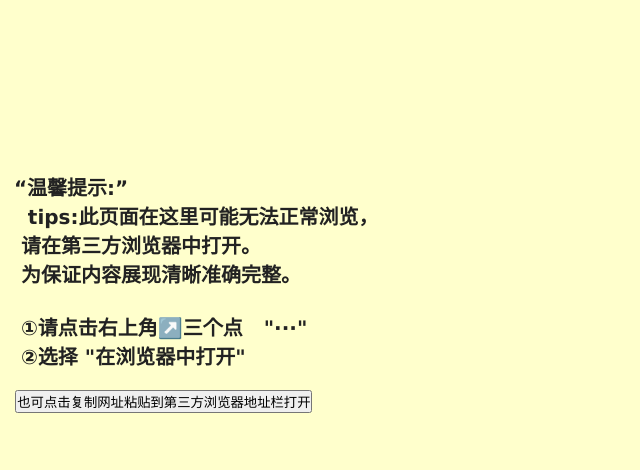
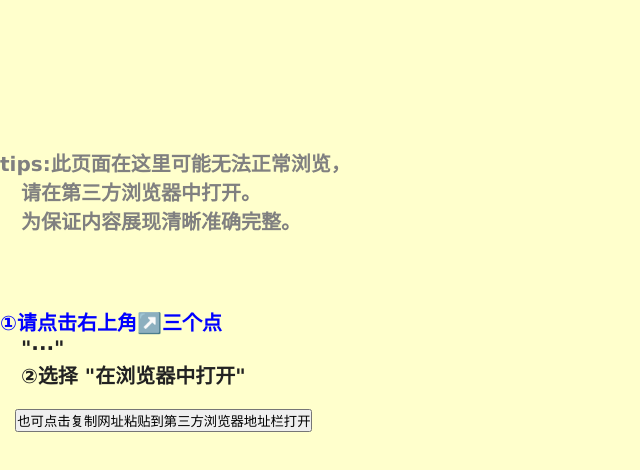
Before and after one commit to eazyfun/js, a plain HTML site: page index.html in a window 1280 px wide. Shown: the part 78-548 px from the top of the page, without its empty margins (0-640 px from the left). Drawn offline with nearby package versions, Linux system fonts and the light colour scheme.

Commit message:
Update index.html

```diff
--- a/index.html
+++ b/index.html
@@ -84,11 +84,10 @@
 			<DIV class="content clearfix">
 				<DIV class=text-center>
 					<P><strong style="font-size: 20px;">
-						<br><br><br><br><br><br><br><br>
-						&nbsp;&nbsp;“温馨提示:”<br>
-					        &nbsp;&nbsp;&nbsp; tips:此页面在这里可能无法正常浏览，<br>&nbsp;&nbsp;&nbsp;请在第三方浏览器中打开。
-						<br>&nbsp;&nbsp;&nbsp;为保证内容展现清晰准确完整。
-						<br><br>&nbsp;&nbsp;&nbsp;①请点击<span>右上角↗️三个点&nbsp;&nbsp;&nbsp;"<b>···</b>"</span>
+						<br><br><br><br><br><br>
+						&nbsp;&nbsp;&nbsp; <p style="color: gray;">tips:此页面在这里可能无法正常浏览，<br>&nbsp;&nbsp;&nbsp;请在第三方浏览器中打开。
+						<br>&nbsp;&nbsp;&nbsp;为保证内容展现清晰准确完整。</p>
+						<br><br>&nbsp;&nbsp;&nbsp;<p style="color: blue;"> ①请点击<span>右上角↗️三个点 </p> &nbsp;&nbsp;&nbsp;"<b>···</b>"</span>
 						<br>&nbsp;&nbsp;&nbsp;②选择<span> "在浏览器中打开" </span>
 					</strong>
 					</P>
```
